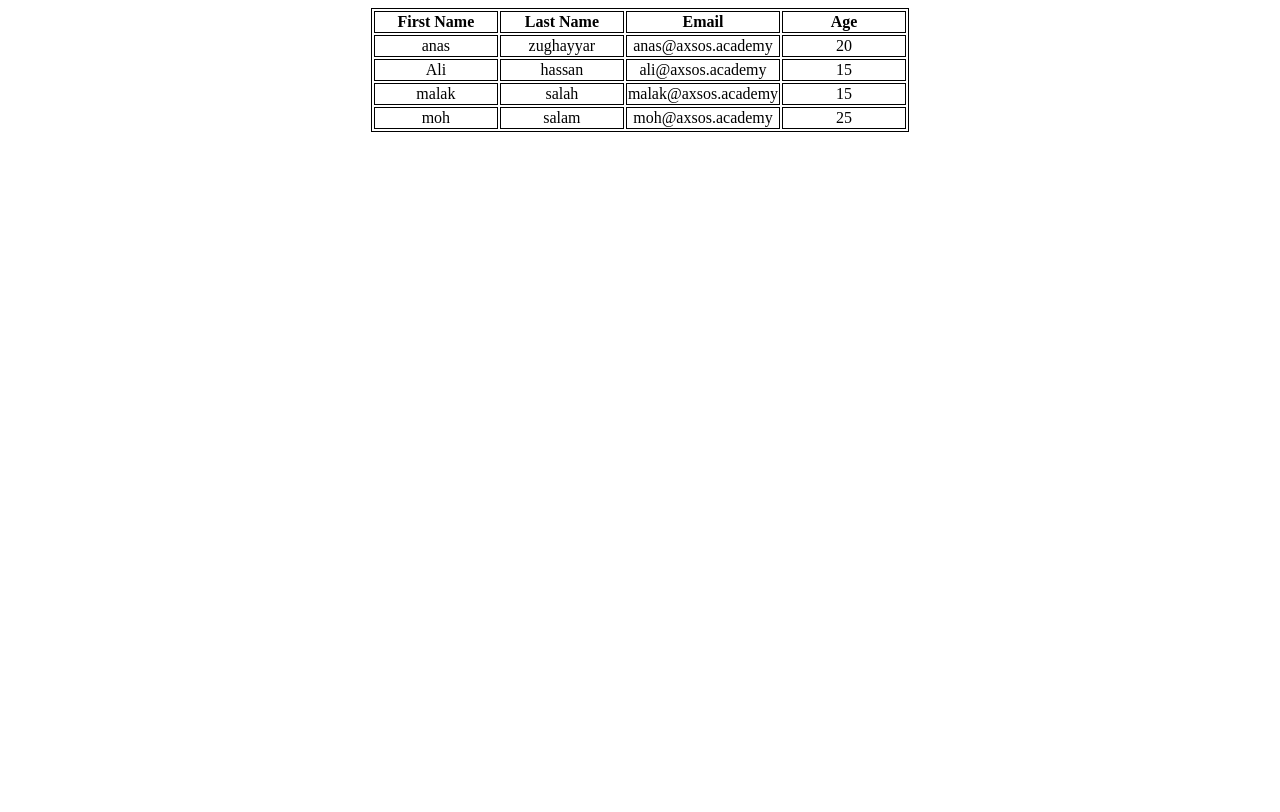
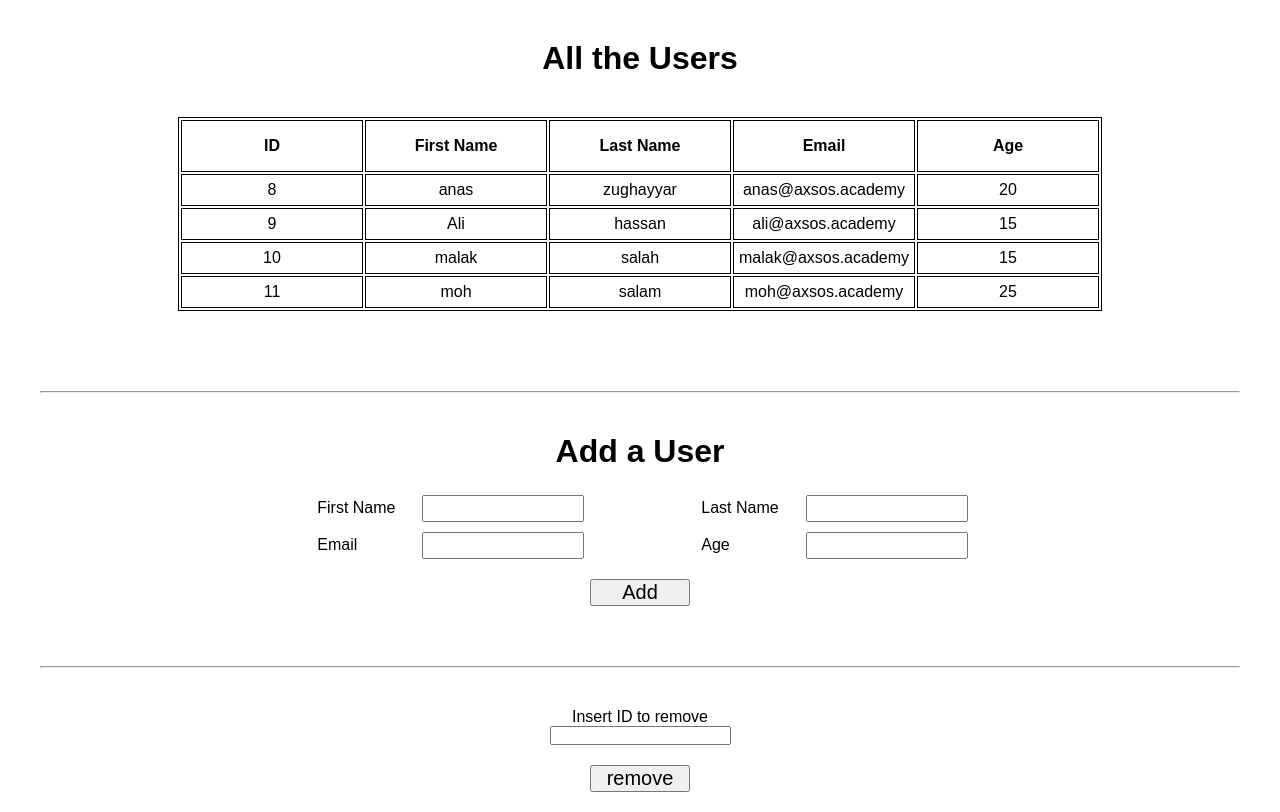
Before and after one commit to Zughayyar/Single-Model-ORM, a Django app: page / in a window 1280 px wide. Before the commit the page ends 132 px from the top, so only its background shows below. Run offline with Django 5.2, Linux system fonts and the light colour scheme; data comes from the database, SQL or seed files in the repository; both versions use the stored data as it was after the commit.

Commit message:
update assignment

```diff
--- a/users_app/static/css/style.css
+++ b/users_app/static/css/style.css
@@ -1,9 +1,87 @@
+
+
+
+* {
+    margin: 0;
+    padding: 0;
+    font-family: sans-serif;
+
+}
+
 table , th , td {
     border: 1px solid;
     text-align: center;
+
+}
+
+table {
+    margin: 40px;
+}
+
+th {
+    width: 180px;
+    height: 50px;
+}
+
+td {
+    height: 30px;
+}
+
+hr {
+    margin: 40px;
+}
+
+h1 {
     margin: auto;
 }
 
-th {
-    width: 120px;
+.users-table {
+    margin: auto;
+    padding: 40px 0px 0px 0px;
+    width: 80%;
+    display: flex;
+    flex-direction: column;
+    justify-content: center;
+    align-items: center;
 }
+
+.users-form {
+    width: 60%;
+    margin: auto;
+    display: flex;
+    flex-direction: column;
+    justify-content: center;
+    align-items: center;
+}
+
+.users-form-input {
+    width: 100%;
+    display: flex;
+    justify-content: space-around;
+    margin: 10px 0px 0px 0px;
+}
+
+.users-form h1 {
+    margin: 0px 0px 15px 0px;
+}
+
+.label {
+    width: 100px;
+    display: inline-block;
+    padding: 0px 0px 0px 5px;
+}
+
+.users-form-input div input {
+    width: 150px;
+    padding:4px;
+}
+
+.btn-add {
+    margin: 20px;
+    width: 100px;
+    font-size: 20px;
+}
+
+.btn-add:hover {
+    cursor: pointer;
+}
--- a/users_app/templates/index.html
+++ b/users_app/templates/index.html
@@ -9,8 +9,11 @@
     <link rel="stylesheet" href="{% static 'css/style.css' %}">
 </head>
 <body>
+    <div class="users-table">
+        <h1>All the Users</h1>
         <table>
             <tr>
+                <th>ID</th>
                 <th>First Name</th>
                 <th>Last Name</th>
                 <th>Email</th>
@@ -18,6 +21,7 @@
             </tr>
             {% for i in users %}
             <tr>
+                <td>{{ i.id }}</td>
                 <td>{{ i.first_name }}</td>
                 <td>{{ i.last_name }}</td>
                 <td>{{ i.email_address }}</td>
@@ -25,5 +29,47 @@
             </tr>
             {% endfor %}
           </table>
+    </div>
+    <hr>
+    <form class="users-form" action="/add" method="post">
+        {% csrf_token %}
+        <h1>Add a User</h1>
+        <div class="users-form-input">
+            <div>
+                <div class="label">
+                    <label for="">First Name</label>
+                </div>
+                <input type="text" name="first_name" required>
+            </div>
+            <div>
+                <div class="label">
+                    <label for="">Last Name</label>
+                </div>
+                <input type="text" name="last_name" required>
+            </div>
+            </div>
+            <div class="users-form-input">
+                <div>
+                    <div class="label">
+                        <label for="">Email</label>
+                    </div>
+                    <input type="text" name="email_address" required>
+                </div>
+                <div>
+                    <div class="label">
+                        <label for="">Age</label>
+                    </div>
+                    <input type="text" name="age" required>
+                </div>
+            </div>
+            <input class="btn-add" type="submit" value="Add">
+        </form>
+        <hr>
+        <form class="users-form" action="/remove" method="post">
+            {% csrf_token %}
+            <label for="">Insert ID to remove</label>
+            <input type="text" name="id" required>
+            <input class="btn-add" type="submit" value="remove">
+        </form>
 </body>
 </html>
--- a/users_app/urls.py
+++ b/users_app/urls.py
@@ -3,4 +3,6 @@ from . import views
 
 urlpatterns = [
     path('', views.index),
+    path('add', views.add),
+    path('remove', views.remove)
 ]
--- a/users_app/views.py
+++ b/users_app/views.py
@@ -1,4 +1,4 @@
-from django.shortcuts import render
+from django.shortcuts import render, redirect
 from .models import User
 
 
@@ -8,3 +8,18 @@ def index(request):
         'users' : User.objects.all()
     }
     return render(request, "index.html" , context)
+
+def add(request):
+    first_name = request.POST['first_name']
+    last_name = request.POST['last_name']
+    email_address = request.POST['email_address']
+    age = request.POST['age']
+    User.objects.create(first_name = first_name, last_name = last_name , email_address = email_address , age = age)
+    return redirect('/')
+
+def remove(request):
+    user_id = request.POST['id']
+    c = User.objects.get(id = user_id)
+    print("value of c" , c)
+    c.delete()
+    return redirect('/')
```
Also changed, not shown: db.sqlite3. Lines whose indentation alone changed are shown as unchanged.
